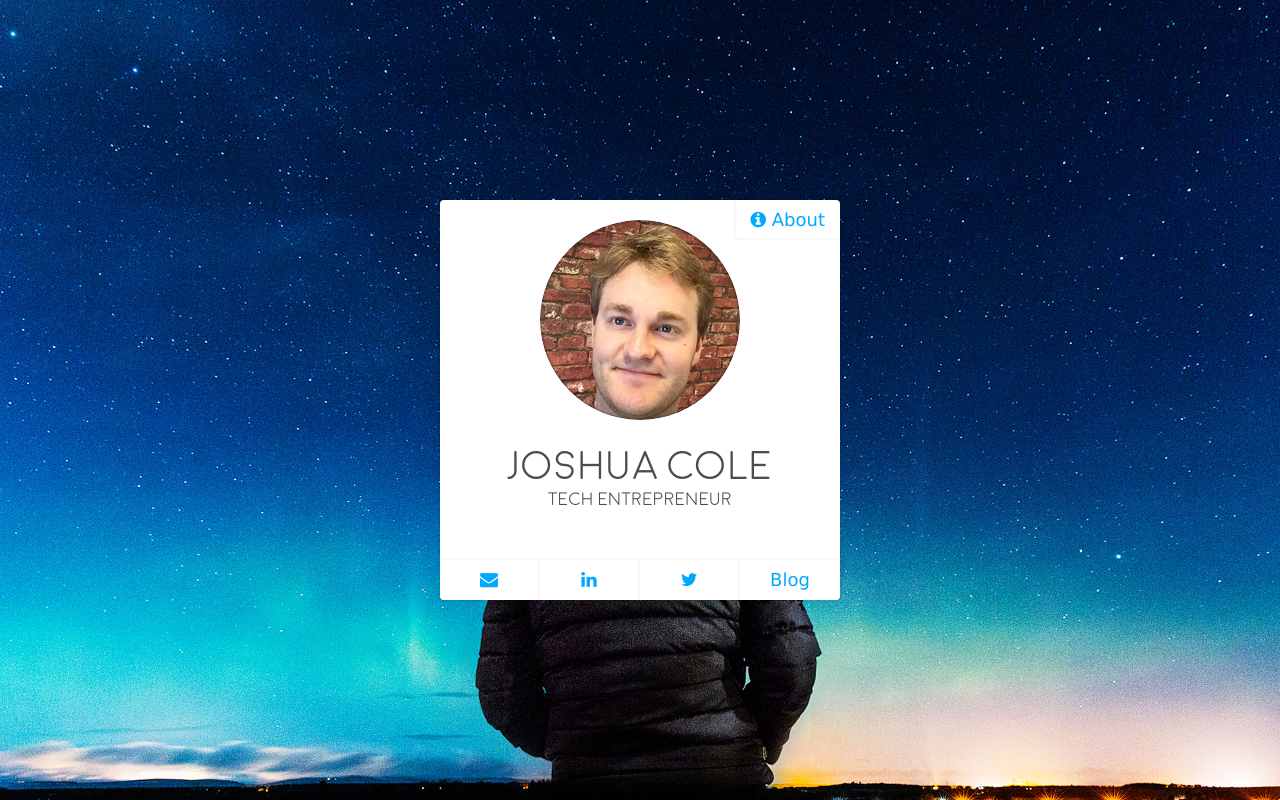
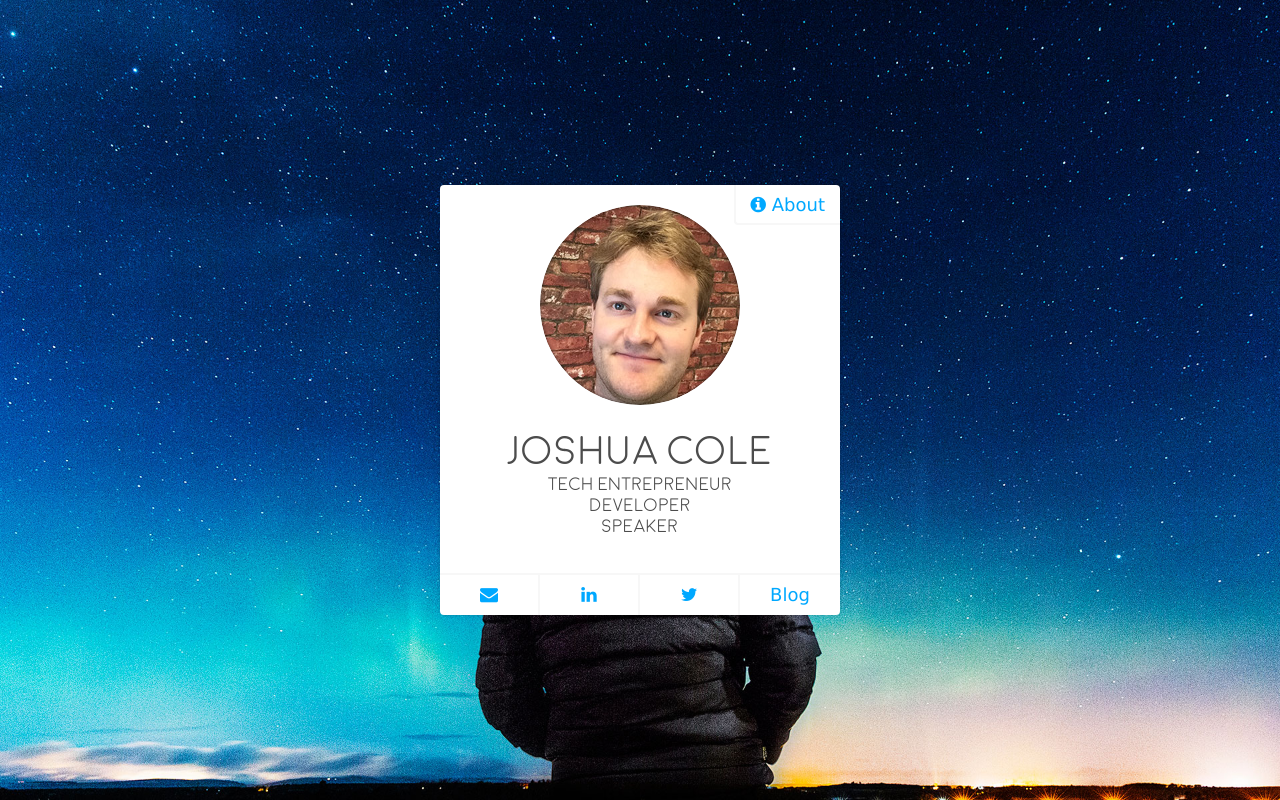
Before and after one commit to saikojosh/Joshua-Cole-Me, a PHP site: page / in a window 1280 px wide. Run offline with PHP 8.4, Linux system fonts and the light colour scheme.

Commit message:
Add extra sub titles to front page

```diff
--- a/index.html
+++ b/index.html
@@ -54,7 +54,11 @@
           </a>
           <div class="avatar"><div class="photo"></div></div>
           <div class="name"><span class="selectable">Joshua Cole</span></div>
-          <div class="sub-title"><span class="selectable">Tech Entrepreneur</span></div>
+          <div class="sub-title selectable">
+            Tech Entrepreneur<br />
+            Developer<br />
+            Speaker
+          </div>
           <div class="button-row">
             <a href="mailto:hello@joshuacole.me?subject=Hi%20Josh" class="button"><i class="fa fa-envelope"></i></a>
             <a href="http://uk.linkedin.com/in/joshcoleuk/" target="_blank" class="button"><i class="fa fa-linkedin"></i></a>
--- a/static/css/global.css
+++ b/static/css/global.css
@@ -95,8 +95,8 @@ strong {
   left: 50%;
   width: 400px;
   margin-left: -200px;
-  height: 400px;
-  margin-top: -200px;
+  height: 430px;
+  margin-top: -215px;
   text-align: center;
 }
 
```
